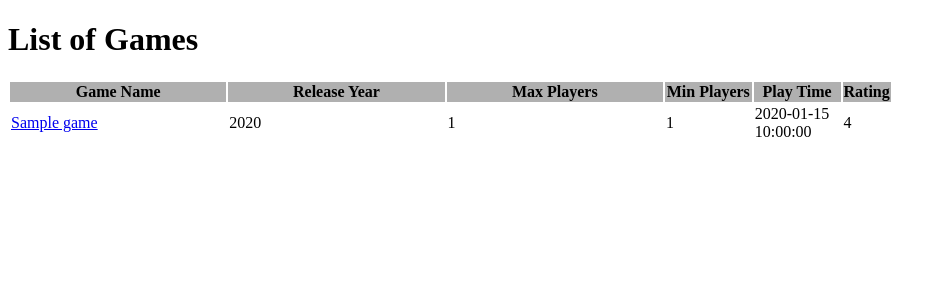
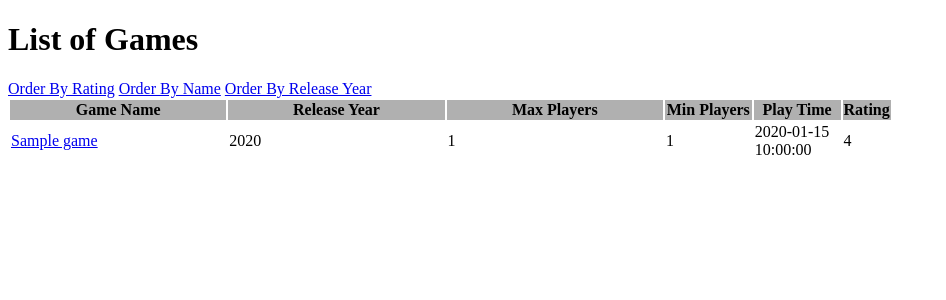
Before and after one commit to SaiRaje/CS4750-Project, a PHP site: page /cs4750/game_list.php in a window 1280 px wide. Shown: the top 300 px of the page, without its empty margins (0-946 px from the left). Run offline with PHP 8.4, Linux system fonts and the light colour scheme; tables that the repository leaves empty or names only in its code hold one stand-in row (values such as "Sample post").

Commit message:
Update game_list.php

```diff
--- a/game_list.php
+++ b/game_list.php
@@ -3,7 +3,7 @@ require('connect.php');
 function getallgames()
 {
 	global $db;
-	$query = "SELECT Game_Name, Game_Release_Year, Max_Player_Count, Min_Player_Count, Avg_Rating, Play_Time FROM Board_Game";
+	$query = "SELECT Game_Name, Game_Release_Year, Max_Player_Count, Min_Player_Count, Avg_Rating, Play_Time FROM board_game";
     $statement = $db->prepare($query);
     $statement->execute();
 
@@ -15,12 +15,64 @@ function getallgames()
 
     return $results;
 }
-$games = getallgames();
+function getallgames_byrating()
+{
+	global $db;
+	$query = "SELECT Game_Name, Game_Release_Year, Max_Player_Count, Min_Player_Count, Avg_Rating, Play_Time FROM board_game ORDER BY Avg_Rating DESC";
+    $statement = $db->prepare($query);
+    $statement->execute();
+
+	// fetchAll() returns an array for all of the rows in the result set
+	$results = $statement->fetchAll();
+
+	// closes the cursor and frees the connection to the server so other SQL statements may be issued
+	$statement->closecursor();
+
+    return $results;
+}
+function getallgames_byage()
+{
+	global $db;
+	$query = "SELECT Game_Name, Game_Release_Year, Max_Player_Count, Min_Player_Count, Avg_Rating, Play_Time FROM board_game ORDER BY Game_Release_Year";
+    $statement = $db->prepare($query);
+    $statement->execute();
+
+	// fetchAll() returns an array for all of the rows in the result set
+	$results = $statement->fetchAll();
+
+	// closes the cursor and frees the connection to the server so other SQL statements may be issued
+	$statement->closecursor();
+
+    return $results;
+}
+if(isset($_GET["order"])) {
+  $order_by = $_GET["order"];
+}
+else {
+  $order_by = "Game_Name";
+}
+if($order_by == "Avg_Rating"){
+  $games = getallgames_byrating();
+}
+else if($order_by == "Year"){
+  $games = getallgames_byage();
+}
+else{
+  $games = getallgames();
+}
+
 ?>
 
 <!DOCTYPE html>
 <html>
 <h1>List of Games</h1>
+<form method="post">
+
+    <a href="http://localhost/cs4750/game_list.php?order=Avg_Rating">Order By Rating</a>
+    <a href="http://localhost/cs4750/game_list.php">Order By Name</a>
+    <a href="http://localhost/cs4750/game_list.php?order=Year">Order By Release Year</a>
+
+</form>
 <table class="w3-table w3-bordered w3-card-4 center" style="width:70%">
   <thead>
   <tr style="background-color:#B0B0B0">
```
